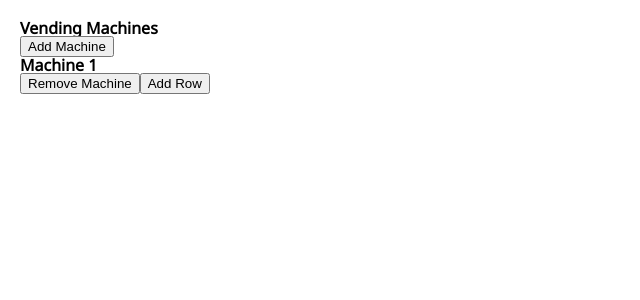
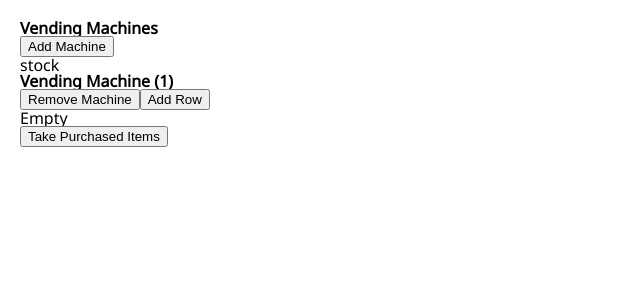
Before and after one commit to msherm/vending-machine, a React app: page / in a window 1280 px wide. Both pictures are taken after a click on the button "Add Machine". Shown: the top 300 px of the page, without its empty margins (0-640 px from the left). Built offline with nearby package versions, Linux system fonts and the light colour scheme.

Commit message:
Machine JSX elements updates

```diff
--- a/src/components/App.jsx
+++ b/src/components/App.jsx
@@ -13,7 +13,10 @@ class App extends React.Component {
   	const machines = this.props.machines.map((machineData, i) => {
   		return <Machine key={ i }
   										machineIndex={ i }
+                      name={ machineData.name }
+                      mode={ machineData.mode }
   										rows={ machineData.rows }
+                      purchasedProducts={ machineData.purchasedProducts }
                       removeVendingMachine={ this.props.removeVendingMachine }
   										addRow={ this.props.addRow }
                       removeRow={ this.props.removeRow }
--- a/src/components/Column.jsx
+++ b/src/components/Column.jsx
@@ -30,6 +30,7 @@ const Column = (props) => {
     	<ul className="slots">
     		{ slots }
     	</ul>
+      <button className="purchase-button">Purchase</button>
     </li>
   );
 }
--- a/src/components/Machine.jsx
+++ b/src/components/Machine.jsx
@@ -24,14 +24,21 @@ const Machine = (props) => {
 								removeProduct={ props.removeProduct }/>
 	});
 
+	const purchasedProducts = props.purchasedProducts.length ? props.purchasedProducts.map((product, i) => <li key={ i } className="product">product</li>) : <div>Empty</div>;
+
   return (
     <li className="machine">
-    	<h2>Machine { props.machineIndex + 1 }</h2>
+    	<div className="machine-mode">{ props.mode }</div>
+    	<h2>{ props.name } ({ props.machineIndex + 1 })</h2>
       <button className="remove-machine-button" onClick={ removeVendingMachine }>Remove Machine</button>
     	<button className="add-row-button" onClick={ addRow }>Add Row</button>
     	<ul className="rows">
     		{ rows }
     	</ul>
+    	<ul className="product-catch">
+    		{ purchasedProducts }
+    	</ul>
+    	<button className="take-items-button">Take Purchased Items</button>
     </li>
   );
 }
--- a/src/reducers/machines-reducer.js
+++ b/src/reducers/machines-reducer.js
@@ -8,7 +8,7 @@ const machinesReducer = function(state = initialState, action) {
   const machines = state.machines.slice();
   switch(action.type) {
     case ADD_VENDING_MACHINE:
-      machines.push({ rows: [] });
+      machines.push({ name: 'Vending Machine', mode: 'stock', rows: [], purchasedProducts: [] });
       return Object.assign({}, state, { machines: machines });
     case REMOVE_VENDING_MACHINE:
       return Object.assign({}, state, { machines: [...machines.slice(0, action.machineIndex), ...machines.slice(action.machineIndex + 1)] });
```
